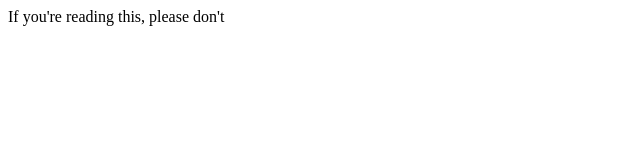
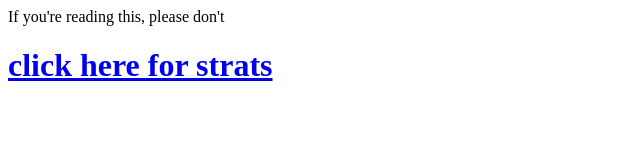
Before and after one commit to RyanRistine/RyanRistine.github.io, a plain HTML site: page index.html in a window 1280 px wide. Shown: the whole page, without its empty margins (0-640 px from the left). Drawn offline with Linux system fonts and the light colour scheme.

Commit message:
added link to strats

```diff
--- a/index.html
+++ b/index.html
@@ -7,5 +7,8 @@
     <body>
       <p> If you're reading this, please don't </p>
     </body>
+    <h1>
+      <a href="ryanristine.github.io/CSGO/TSTRATS.html"> click here for strats </a>
+    </h1>
   </main>
 </html>
```
